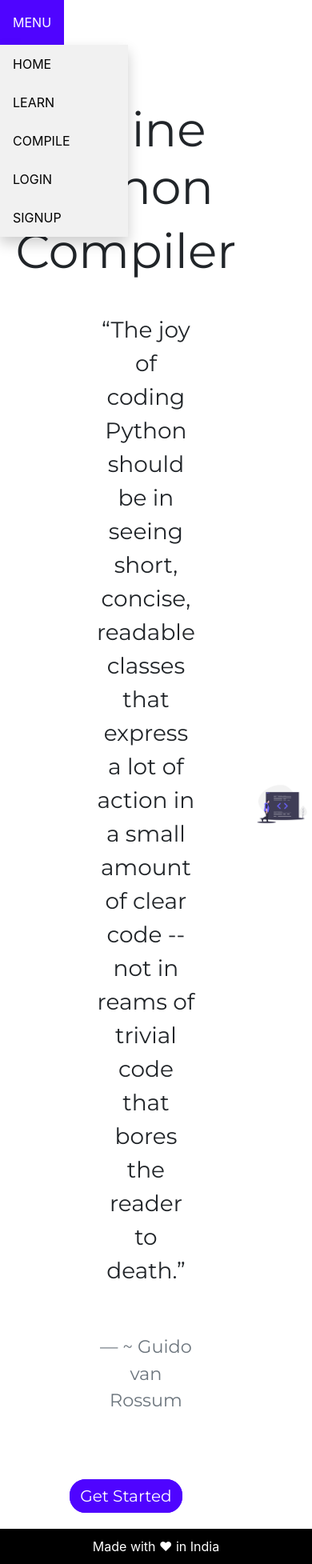
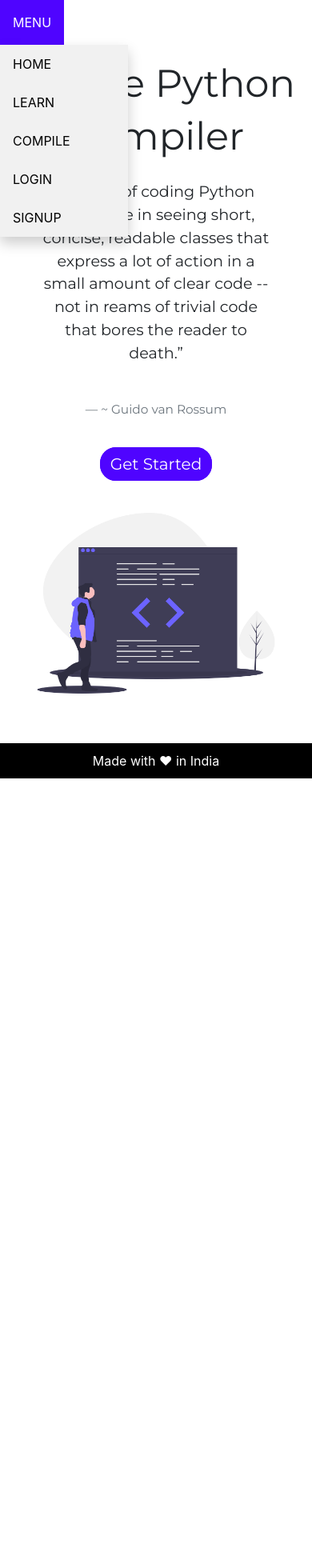
Before and after one commit to knight-byte/Online-Python-Interpreter, a Django app: page / in a window 390 px wide. Shown: the whole page at 80% size. After the commit the page ends 973 px from the top, so only its background shows below. Run offline with Django 3.2, Linux system fonts and the light colour scheme; some libraries are stand-ins or nearby versions.

Commit message:
-updated few text and image alignment -added media support for max-width 1000px screen -added relative postion of content for different screen device

```diff
--- a/static/css/home.css
+++ b/static/css/home.css
@@ -13,11 +13,13 @@
 
   margin: 20px;
   text-align: center;
-  font-size: 28px;
+  /* font-size: 28px; */
+  font-size: 1.8em;
 }
 
 .getstart {
   text-align: center;
+  margin-bottom: 10px;
 }
 
 .getstart a {
@@ -56,6 +58,7 @@ img {
   max-width: 1000px;
   position: relative;
   margin: auto;
+  max-height: 690px;
 }
 
 .slide-fade {
@@ -72,3 +75,28 @@ img {
     opacity: 1;
   }
 }
+
+@media (max-width: 1000px) {
+  .downbox {
+    display: block;
+    flex-direction: row;
+    margin: 10px;
+    padding: 5px;
+  }
+  .right-box {
+    width: 100%;
+    padding: 5px;
+  }
+  .textcon {
+    padding: 5px;
+    font-size: 1.2em;
+  }
+  .slideshow-Container {
+    position: relative;
+    /* margin: auto; */
+    padding-top: 10px;
+  }
+  .right-box h1 {
+    font-size: 3em;
+  }
+}
--- a/templates/home.html
+++ b/templates/home.html
@@ -2,7 +2,7 @@
 <link href="{% static 'css/home.css' %}" rel="stylesheet" />
 <link href="https://fonts.googleapis.com/css2?family=Montserrat&display=swap" rel="stylesheet" />
 {% endblock headcontent %} {% block content %}
-<div class="downbox">
+<div class="downbox " id="display-content">
   <div class="right-box">
     <h1 class="txtbold">Online Python</h1>
     <h1 class="normal">Compiler</h1>
```
